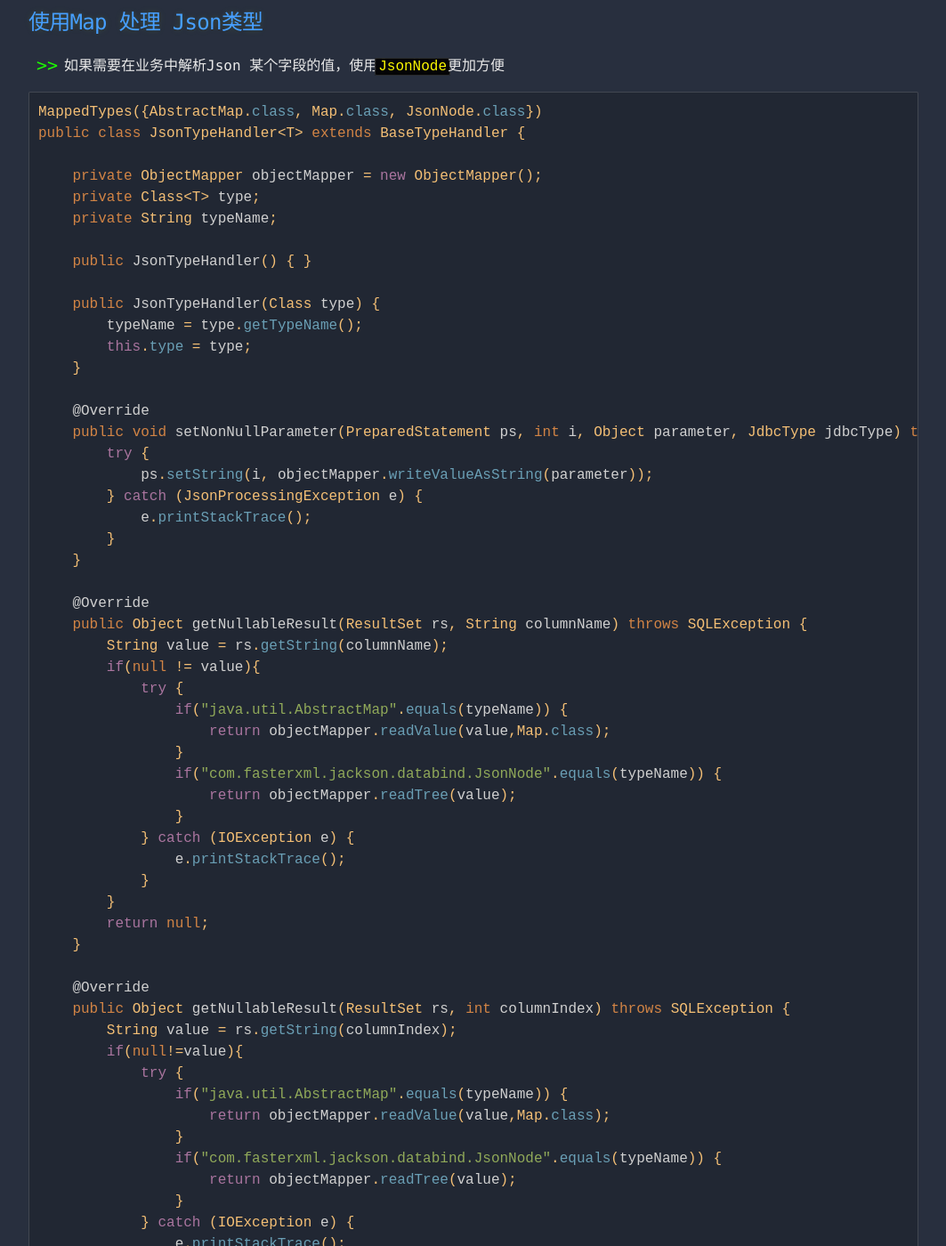
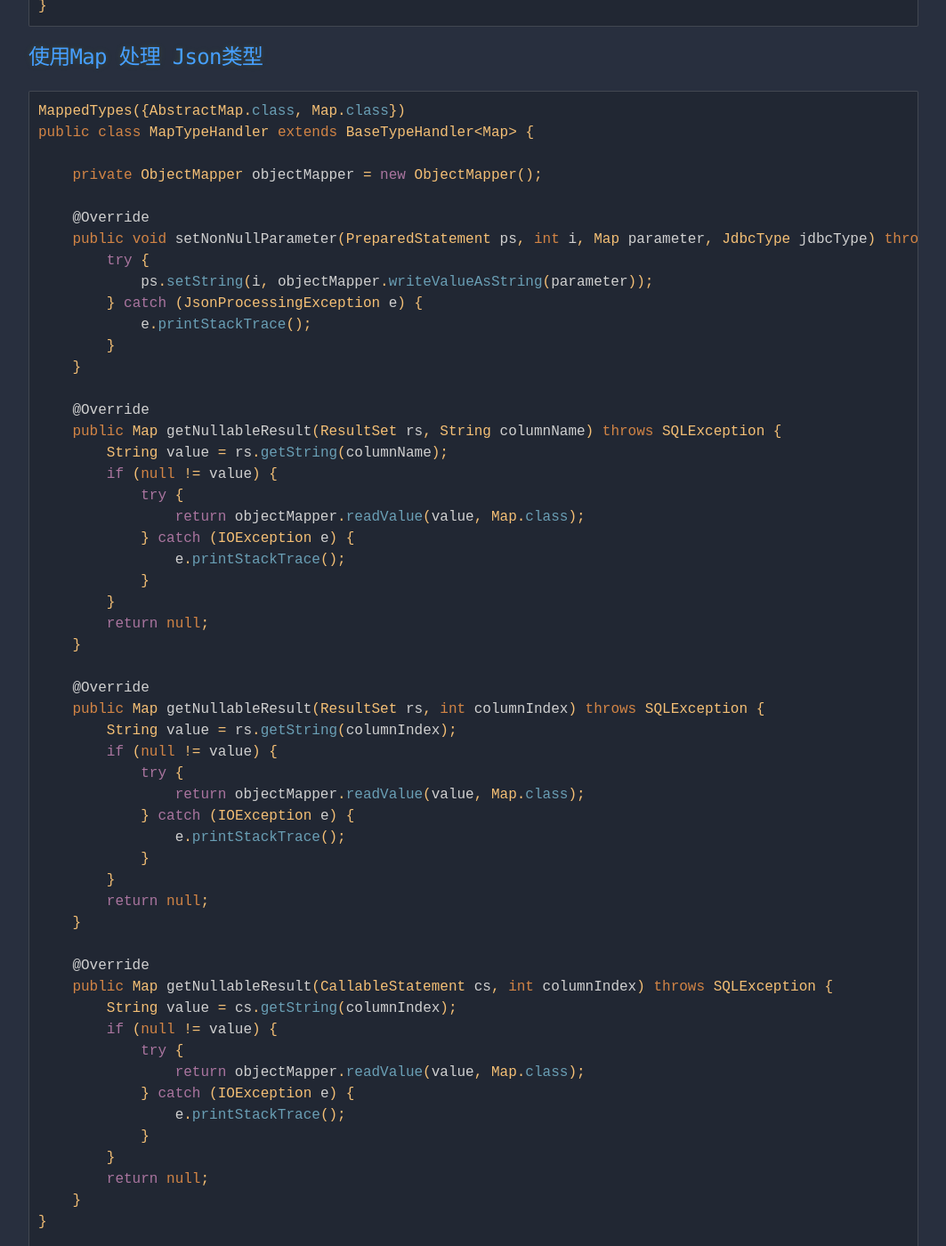
Before and after one commit to Ikki-Dai/blogs, a Jekyll site: the page built from _posts/2019-09-25-MyBatis自定义TypeHandler.md, in a window 1280 px wide and 1400 px high, scrolled down 1950 px. Shown: the whole window at 89% size, without its empty margins (108-1171 px from the left). Built offline with Jekyll 4.4.1, drawn with Linux system fonts in a browser that asks for light colours; some of the changed text lies outside the part shown.

Commit message:
fix issues

````diff
--- a/_posts/2019-09-25-MyBatis自定义TypeHandler.md
+++ b/_posts/2019-09-25-MyBatis自定义TypeHandler.md
@@ -80,25 +81,77 @@
 
 ## 使用Map 处理 Json类型
 
+
+```java
+MappedTypes({AbstractMap.class, Map.class})
+public class MapTypeHandler extends BaseTypeHandler<Map> {
+
+    private ObjectMapper objectMapper = new ObjectMapper();
+
+    @Override
+    public void setNonNullParameter(PreparedStatement ps, int i, Map parameter, JdbcType jdbcType) throws SQLException {
+        try {
+            ps.setString(i, objectMapper.writeValueAsString(parameter));
+        } catch (JsonProcessingException e) {
+            e.printStackTrace();
+        }
+    }
+
+    @Override
+    public Map getNullableResult(ResultSet rs, String columnName) throws SQLException {
+        String value = rs.getString(columnName);
+        if (null != value) {
+            try {
+                return objectMapper.readValue(value, Map.class);
+            } catch (IOException e) {
+                e.printStackTrace();
+            }
+        }
+        return null;
+    }
+
+    @Override
+    public Map getNullableResult(ResultSet rs, int columnIndex) throws SQLException {
+        String value = rs.getString(columnIndex);
+        if (null != value) {
+            try {
+                return objectMapper.readValue(value, Map.class);
+            } catch (IOException e) {
+                e.printStackTrace();
+            }
+        }
+        return null;
+    }
+
+    @Override
+    public Map getNullableResult(CallableStatement cs, int columnIndex) throws SQLException {
+        String value = cs.getString(columnIndex);
+        if (null != value) {
+            try {
+                return objectMapper.readValue(value, Map.class);
+            } catch (IOException e) {
+                e.printStackTrace();
+            }
+        }
+        return null;
+    }
+}
+
+```
+
 - 如果需要在业务中解析Json 某个字段的值，使用`JsonNode`更加方便
 
 ```java
-MappedTypes({AbstractMap.class, Map.class, JsonNode.class})
-public class JsonTypeHandler<T> extends BaseTypeHandler {
+
+@MappedTypes({JsonNode.class})
+public class JsonTypeHandler extends BaseTypeHandler<JsonNode> {
 
     private ObjectMapper objectMapper = new ObjectMapper();
-    private Class<T> type;
-    private String typeName;
 
     public JsonTypeHandler() { }
 
-    public JsonTypeHandler(Class type) {
-        typeName = type.getTypeName();
-        this.type = type;
-    }
-
     @Override
-    public void setNonNullParameter(PreparedStatement ps, int i, Object parameter, JdbcType jdbcType) throws SQLException {
+    public void setNonNullParameter(PreparedStatement ps, int i, JsonNode parameter, JdbcType jdbcType) throws SQLException {
         try {
             ps.setString(i, objectMapper.writeValueAsString(parameter));
         } catch (JsonProcessingException e) {
@@ -109,14 +162,9 @@
     @Override
     public Object getNullableResult(ResultSet rs, String columnName) throws SQLException {
         String value = rs.getString(columnName);
-        if(null != value){
+        if (null != value) {
             try {
-                if("java.util.AbstractMap".equals(typeName)) {
-                    return objectMapper.readValue(value,Map.class);
-                }
-                if("com.fasterxml.jackson.databind.JsonNode".equals(typeName)) {
-                    return objectMapper.readTree(value);
-                }
+                return objectMapper.readTree(value);
             } catch (IOException e) {
                 e.printStackTrace();
             }
@@ -127,14 +175,9 @@
     @Override
     public Object getNullableResult(ResultSet rs, int columnIndex) throws SQLException {
         String value = rs.getString(columnIndex);
-        if(null!=value){
+        if (null != value) {
             try {
-                if("java.util.AbstractMap".equals(typeName)) {
-                    return objectMapper.readValue(value,Map.class);
-                }
-                if("com.fasterxml.jackson.databind.JsonNode".equals(typeName)) {
-                    return objectMapper.readTree(value);
-                }
+                return objectMapper.readTree(value);
             } catch (IOException e) {
                 e.printStackTrace();
             }
@@ -145,29 +188,24 @@
     @Override
     public Object getNullableResult(CallableStatement cs, int columnIndex) throws SQLException {
         String value = cs.getString(columnIndex);
-        if(null!=value){
+        if (null != value) {
             try {
-                if("java.util.AbstractMap".equals(typeName)) {
-                    return objectMapper.readValue(value,Map.class);
-                }
-                if("com.fasterxml.jackson.databind.JsonNode".equals(typeName)) {
-                    return objectMapper.readTree(value);
-                }
+                return objectMapper.readTree(value);
             } catch (IOException e) {
                 e.printStackTrace();
             }
         }
         return null;
     }
-
 }
 ```
+
 
 ## 使用List处理 String 数组
 
 - TypeHandler 中无法获取 List 泛型，所以只能强制处理 String 类型的数组
 
-- List<String> 落库格式 'A,B,C' 方便MySQL ` FIND_IN_SET() ` 函数使用
+- List<String> 落库格式 'A,B,C' 方便MySQL `FIND_IN_SET()` 函数使用
 
 - List 中 String 元素不能含有 ',' 否则会导致反序列化后元素个数与预期的不一致
 
````
Also changed, not shown: other parts of _posts/2019-09-25-MyBatis自定义TypeHandler.md (+3 -2 lines).
